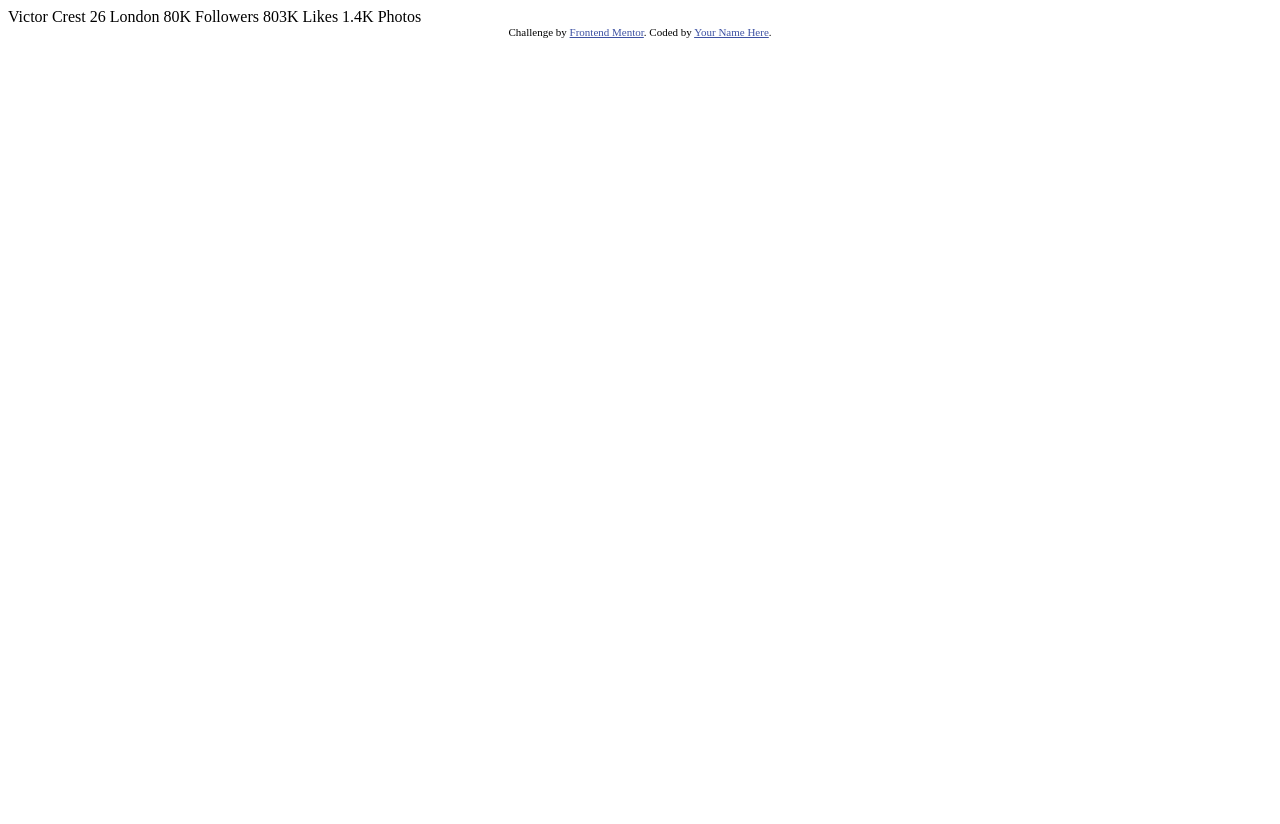
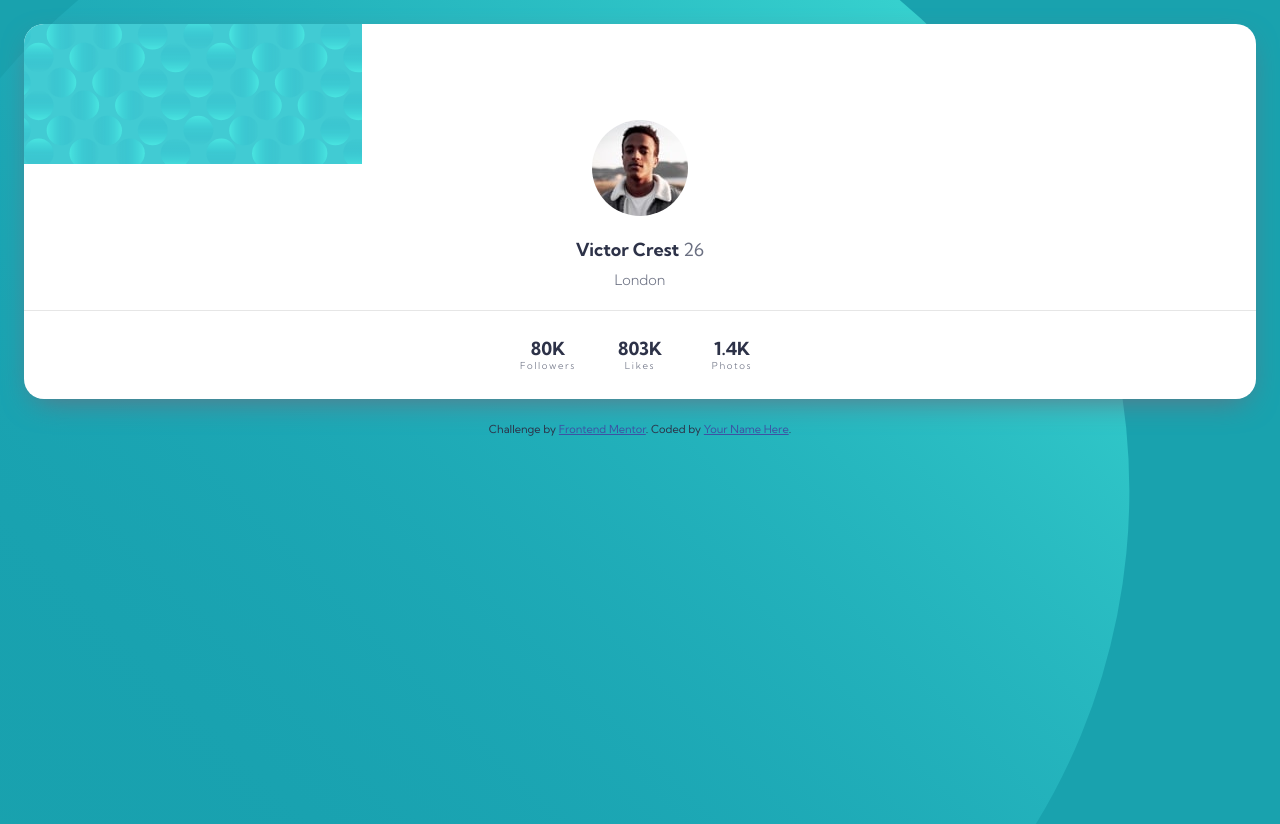
Before and after one commit to jtron5050/profile-card-component-main, a plain HTML site: page index.html in a window 1280 px wide. Before the commit the page ends 800 px from the top, so only its background shows below. Drawn offline with nearby package versions, Linux system fonts and the light colour scheme.

Commit message:
create card, add background

```diff
--- a/index.html
+++ b/index.html
@@ -8,25 +8,136 @@
 
   <title>Frontend Mentor | Profile card component</title>
 
+  <link rel="preconnect" href="https://fonts.gstatic.com">
+  <link rel="stylesheet" href="https://unpkg.com/normalize.css@8.0.1/normalize.css">
+  <link rel="preconnect" href="https://fonts.gstatic.com">
+  <link href="https://fonts.googleapis.com/css2?family=Kumbh+Sans:wght@300;400;700&display=swap" rel="stylesheet">
   <!-- Feel free to remove these styles or customise in your own stylesheet 👍 -->
   <style>
     .attribution { font-size: 11px; text-align: center; }
     .attribution a { color: hsl(228, 45%, 44%); }
+
+    body {
+        font-family: 'Kumbh Sans', sans-serif;
+        color: hsl(229, 23%, 23%);
+        margin: 0;
+        background: no-repeat -150px -150px / 100% url('images/bg-pattern-top.svg'),
+                    no-repeat right 200% bottom -100% / 150% url('images/bg-pattern-bottom.svg'),
+                  hsl(185, 75%, 39%);
+        height: 100vh;
+    }
+
+    .profile-card {
+        margin: 24px;
+        display: flex;
+        flex-direction: column;
+        border-radius: 20px;
+        overflow: hidden;
+        background-color: white;
+        box-shadow: 0px 10px 30px -10px hsl(227, 10%, 46%);
+    }
+
+    .profile-card header {
+        background: no-repeat -12px 0 url('images/bg-pattern-card.svg');
+        height: 144px;
+        display: flex;
+        flex-direction: row;
+        justify-content: center;
+        align-content: flex-end;
+        align-items: flex-end;
+    }
+
+    .profile-card header img {
+        position: relative;
+        top: 54px;
+        border-radius: 50%;
+        border: 6px solid white;
+        background-color: white;
+    }
+
+    .profile-card .main {
+        padding-top: 54px;
+        padding-bottom: 22px;
+        text-align: center;
+        border-bottom: 1px solid hsl(0, 0%, 90%);
+    }
+
+    .profile-card .main h1 {
+        font-weight: 700;
+        font-size: 1.125em;
+        margin-top: 1em;
+        margin-bottom: .5em;
+    }
+    .profile-card .main h1 small {
+        font-weight: 400;
+        font-size: 1em;
+        color: hsl(227, 10%, 46%);
+    }
+
+    .profile-card .main .city {
+        font-weight: 300;
+        font-size: .9em;
+        color: hsl(227, 10%, 46%);
+    }
+
+    .profile-card footer {
+        height: 88px;
+        display: flex;
+        flex-direction: row;
+        justify-content: center;
+        align-items: center;
+    }
+
+    .profile-card footer .stat {
+        display: block;
+        width: 60px;
+        text-align: center;
+        padding: 16px
+    }
+
+    .profile-card footer .stat span {
+        display: block;
+    }
+
+    .profile-card footer .stat .value {
+        font-size: 1.125em;
+        font-weight: 700;
+    }
+
+    .profile-card footer .stat .name {
+
+        font-size: .6em;
+        font-weight: 300;
+        letter-spacing: .1rem;
+        color: hsl(227, 10%, 46%);
+    }
   </style>
 </head>
 <body>
-  Victor Crest
-  26
-  London
+    <article class="profile-card">
+        <header>
+            <img src="images/image-victor.jpg" alt="">
+        </header>
+        <section class="main">
+            <h1>Victor Crest <small>26</small></h1>
+            <span class="city">London</span>
+        </section>
+        <footer>
+                <div class="stat">
+                    <span class="value">80K</span>
+                    <span class="name">Followers</span>
+                </div>
+                <div class="stat">
+                    <span class="value">803K</span>
+                    <span class="name">Likes</span>
+                </div>
+                <div class="stat">
+                    <span class="value">1.4K</span>
+                    <span class="name">Photos</span>
+                </div>
 
-  80K
-  Followers
-
-  803K
-  Likes
-
-  1.4K
-  Photos
+        </footer>
+    </article>
   <div class="attribution">
     Challenge by <a href="https://www.frontendmentor.io?ref=challenge" target="_blank">Frontend Mentor</a>.
     Coded by <a href="#">Your Name Here</a>.
```
